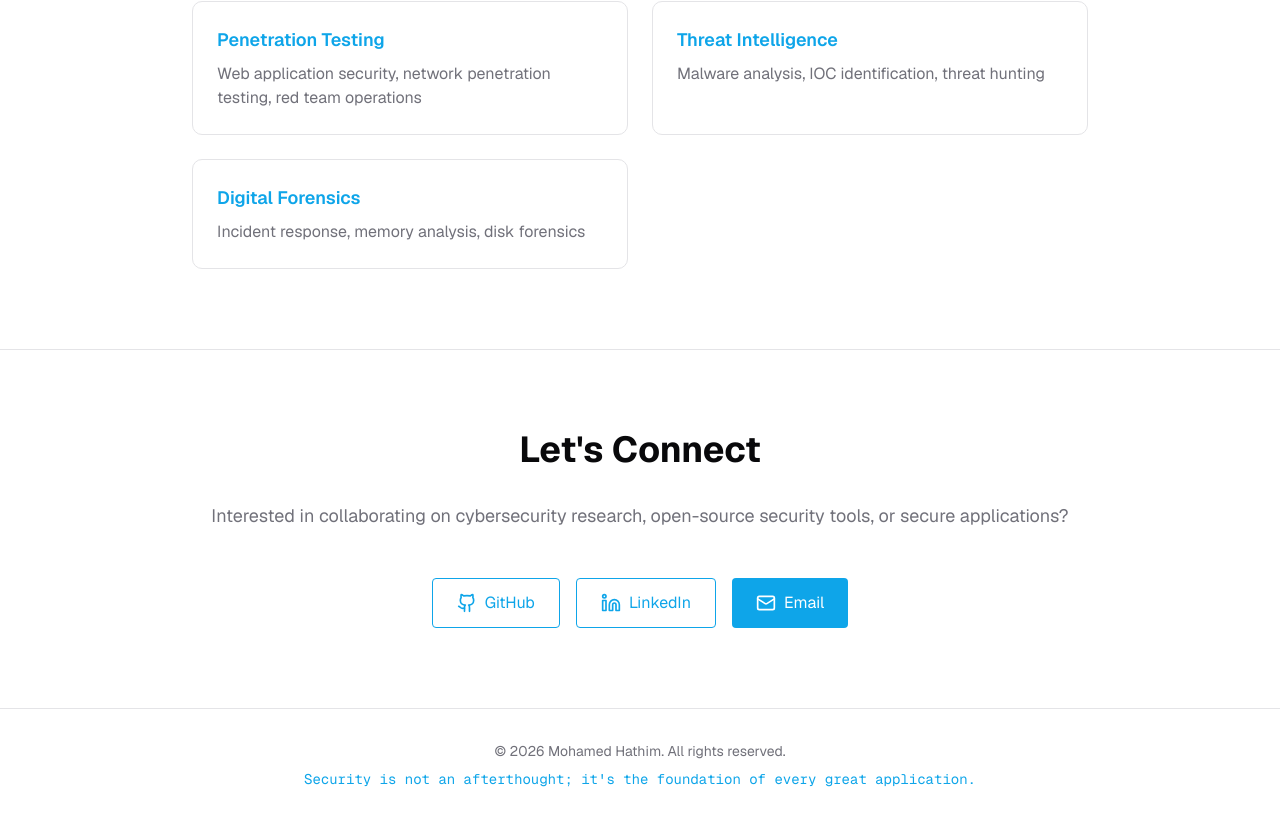
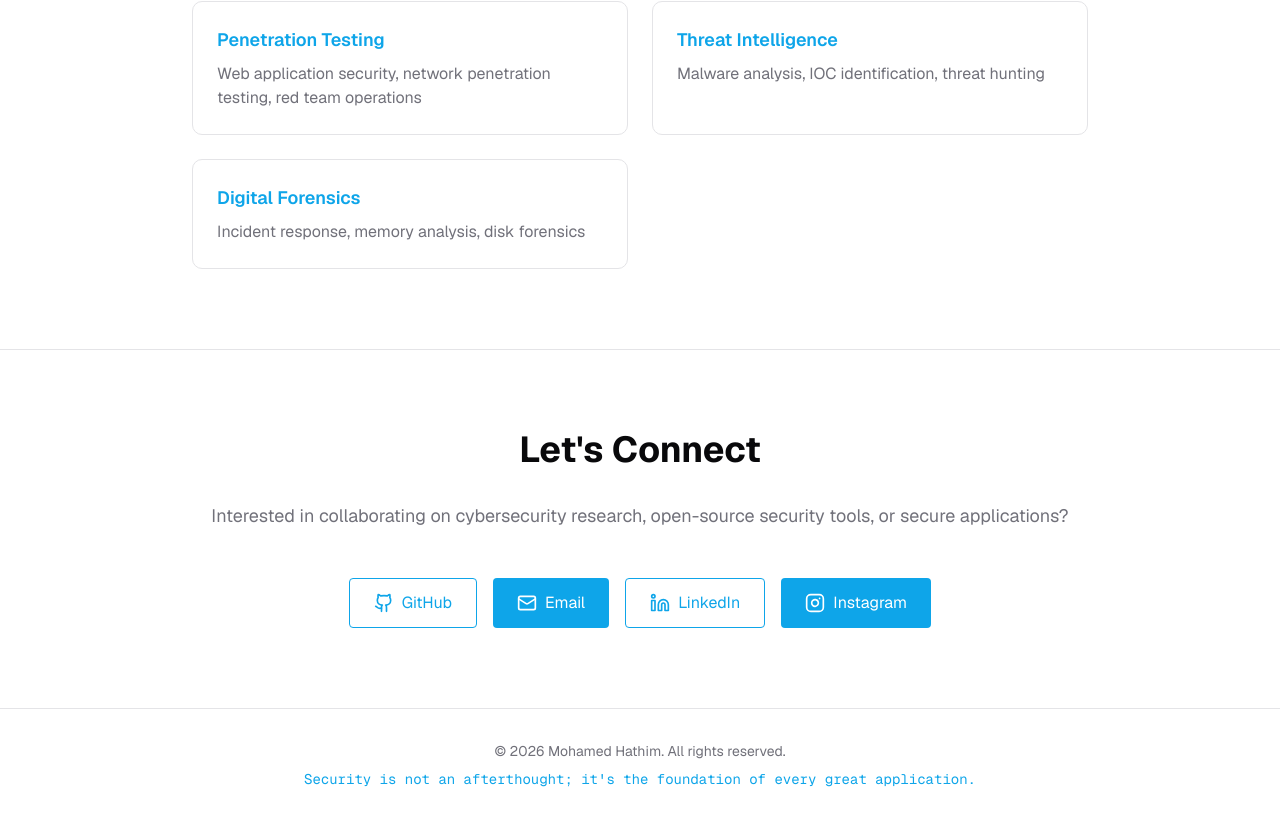
Before and after one commit to Tokittoo/MH, a Next.js app: page / in a window 1280 px wide. Shown: the part 4784-5605 px from the top of the page. Built offline with nearby package versions, Linux system fonts and the light colour scheme.

Commit message:
Added content

```diff
--- a/app/page.tsx
+++ b/app/page.tsx
@@ -1,6 +1,6 @@
 "use client"
 
-import { ExternalLink, Github, Linkedin, Mail, Shield, Code2, Zap } from "lucide-react"
+import { ExternalLink, Github, Instagram, Linkedin, Mail, Shield, Code2, Zap } from "lucide-react"
 import { ThemeToggle } from "@/components/theme-toggle"
 
 export default function Portfolio() {
@@ -382,7 +382,13 @@ export default function Portfolio() {
               <Github size={20} /> GitHub
             </a>
             <a
-              href="https://linkedin.com/in/mohamed-hathim"
+              href="mailto:mohamedhathim628@gmail.com"
+              className="flex items-center justify-center gap-2 px-6 py-3 bg-primary text-primary-foreground rounded hover:opacity-90 transition-opacity"
+            >
+              <Mail size={20} /> Email
+            </a>
+            <a
+              href="https://www.linkedin.com/in/mohamed-hathim"
               target="_blank"
               rel="noopener noreferrer"
               className="flex items-center justify-center gap-2 px-6 py-3 border border-primary text-primary rounded hover:bg-primary/10 transition-colors"
@@ -390,10 +396,12 @@ export default function Portfolio() {
               <Linkedin size={20} /> LinkedIn
             </a>
             <a
-              href="mailto:mohamed.hathim@example.com"
+              href="https://www.instagram.com/mohamed7hathim"
+              target="_blank"
+              rel="noopener noreferrer"
               className="flex items-center justify-center gap-2 px-6 py-3 bg-primary text-primary-foreground rounded hover:opacity-90 transition-opacity"
             >
-              <Mail size={20} /> Email
+              <Instagram size={20} /> Instagram
             </a>
           </div>
         </div>
```
